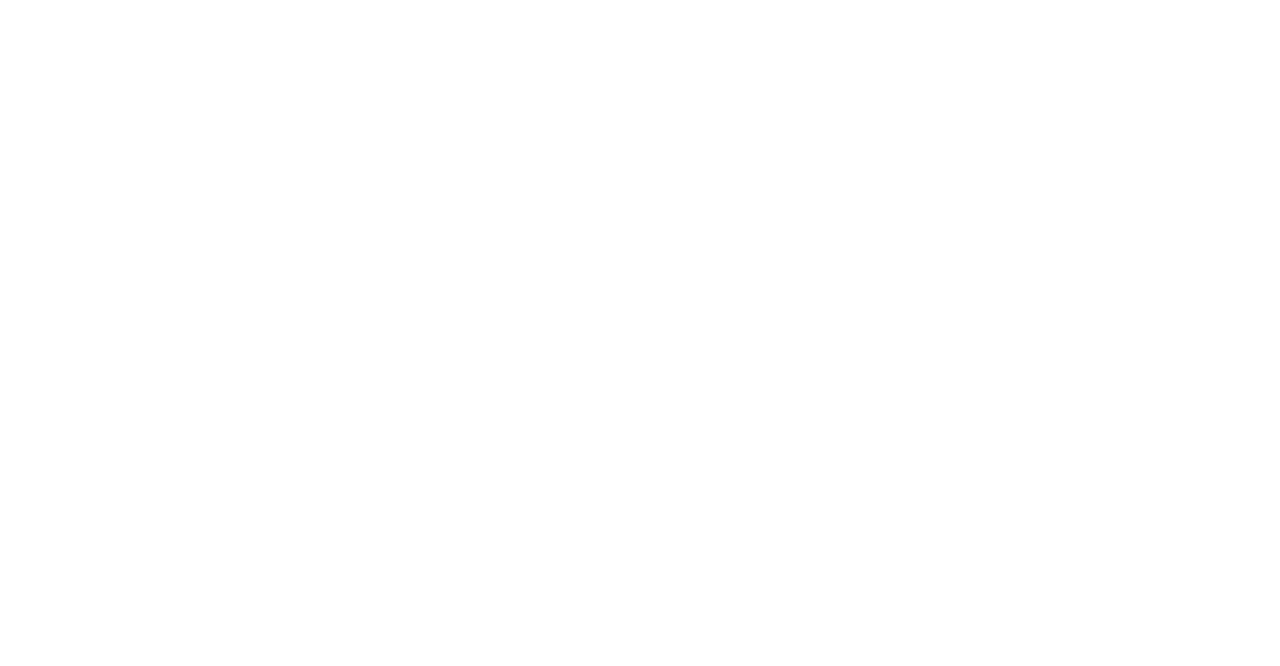
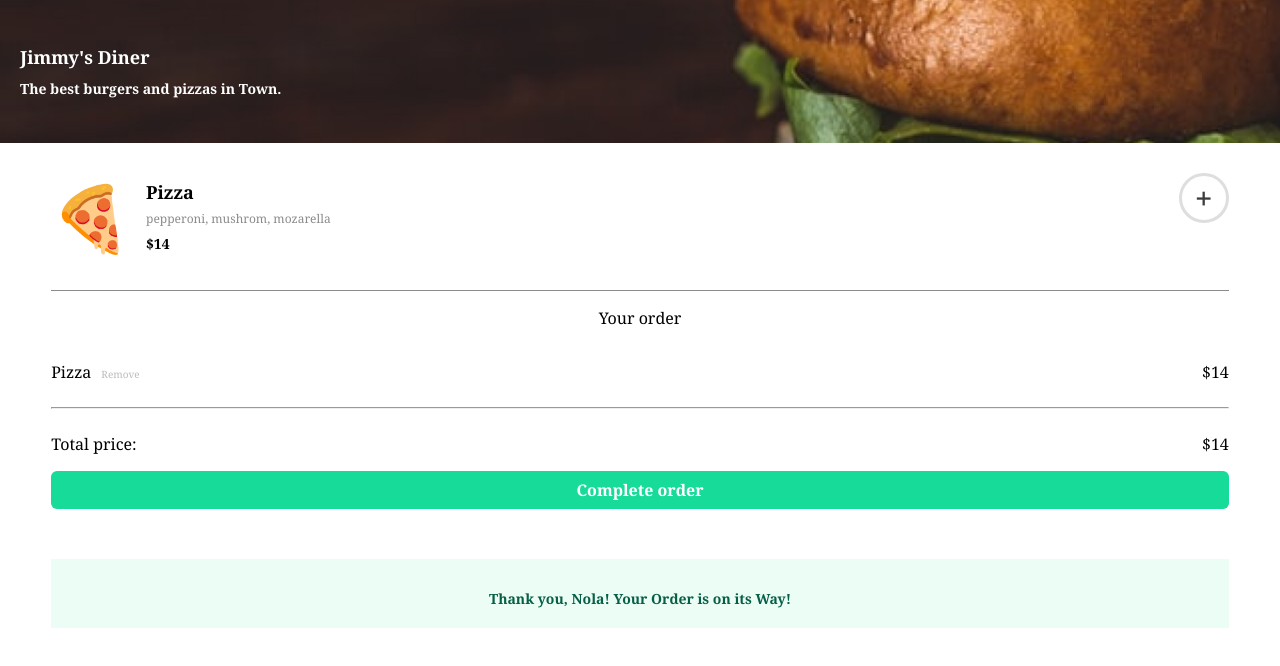
Before and after one commit to Noulakl/Ordering_Food_In_A_Restaurant, a plain HTML site: page index.html in a window 1280 px wide. Drawn offline with Linux system fonts and the light colour scheme.

Commit message:
HTML and CSS rendered out
Done with HTML and CSS. JS remains

```diff
--- a/index.css
+++ b/index.css
@@ -1,3 +1,153 @@
+*{
+    font-family: Georgia, serif;
+    box-sizing: border-box;
+}
+
+/* Layouts*/
 body {
     margin: 0;
 }
+
+header{
+    width: 100%;
+    display: flex;
+    align-items: center;
+    padding: 45px 20px;
+    background-image: url(./img/burger.png);
+    background-size: cover;
+    color: white;
+    }
+
+main{
+    width: 92%;
+    margin: 30px auto;
+}
+
+.item-cont{
+    display: flex;
+    border-bottom: solid 1px #8B8B8B ;
+    justify-content: space-between;
+    padding-bottom: 30px;
+}
+.Item-detail{
+    display: flex;
+    align-items: center;
+    justify-content: center;
+    gap: 15px;
+}
+.count{
+    display: flex;
+    flex-direction: column;
+    text-align: center;
+}
+.oreder-overview, .total-bar{
+    display: flex;
+    justify-content: space-between;
+}
+
+.selected-item{
+    display: flex;
+    align-items: center;
+    justify-content: center;
+    gap: 10px;
+}
+
+#pay-cont{
+position: absolute;
+top: 0;
+bottom: 0;
+right: 0;
+left: 0;
+margin: auto;
+padding: 20px;
+display: none; /*swap it to flex if not none*/
+flex-direction: column;
+justify-content: center;
+align-items:center;
+text-align: center;
+width: 80%;
+height: 50%;
+background: white;
+box-shadow: 5px 5px 600px black;
+border-radius: 8px;
+}
+
+.thanks{
+    display: block; /*swap it to block if not none*/
+    background-color: #ECFDF5;
+    padding: 20px;
+    margin-top: 50px;
+    text-align: center;
+    color: #065F46;
+}
+
+form{
+    display: flex;
+    flex-direction: column;
+    width: 90%;
+}
+input{
+    padding: 10px;
+    margin: 15px 0;
+    color: #757575;
+}
+
+hr{
+    background-color: #3C3C3C;
+    color: #3C3C3C;
+    height: 2px;
+    width: 100%;
+}
+/*Typography*/
+h1{
+    font-size: 18px;
+    font-weight: 900;
+    margin: 0;
+}
+
+h2{
+    font-size: 14px;
+    font-weight: 800;
+    margin: 10px 0 0 0;
+}
+
+.item-thumb{
+    font-size: 4rem;
+}
+
+.text-description p{
+    font-size: 12px;
+    line-height: 0;
+    margin: 15px 0;
+    color: #8B8B8B;
+}
+/*buttons*/
+button{
+   color: white;
+   background: #16DB99;
+   border: none;
+   border-radius: 6px;
+   padding: 8px 0;
+   font-size: 16px;
+   font-weight: 800;
+}
+
+#add-item-btn{
+    width: 50px;
+    height: 50px;
+    color: #3C3C3C;
+    background: none;
+    border-radius: 50%;
+    border: solid 3px #DEDEDE ;
+    font-size: 2rem;
+    line-height: 0;
+    margin: 0;
+}
+
+#remove-btns{
+    color: #BBBBBB;
+    background: none;
+    font-size: 10px;
+    font-weight: 500;
+    line-height: 0;
+}
--- a/index.html
+++ b/index.html
@@ -1,8 +1,91 @@
+<!DOCTYPE html>
 <html>
     <head>
-       <link rel="stylesheet" href="index.css">
+        <link rel="stylesheet" href="index.css">
+        <meta name="viewport" content="width=device-width, initial-scale=1.0">
     </head>
     <body>
-	<script src="index.js"></script>
+        <header>
+            <div class="header-texts">
+                <h1> Jimmy's Diner </h1>
+                <h2> The best burgers and pizzas in Town. </h2>
+            </div>
+        </header>
+        <main>
+            <section class="menu" id="memu-cont">
+                <div class="item-cont">
+                    <div class="Item-detail">
+                        <div class="item-thumb" id="item-thumb" role="img" aria-label="">🍕</div>
+                        <div class="text-description">
+                            <h1 id="item-name" >Pizza</h1>
+                            <p id="description">
+                                pepperoni,
+                                mushrom,
+                                mozarella
+                            </p>
+                            <h2 id="price-tag">$14</h2>
+                        </div>
+                    </div>
+                    <button id="add-item-btn"> + </button>
+                </div>
+            </section>
+
+            <section class="count" id="count-cont">
+                <p>Your order</p>
+                <div class="oreder-overview">
+                    <p class="selected-item" id="selected-item">
+                        Pizza
+                        <span>
+                            <button id="remove-btns">
+                                Remove
+                            </button>
+                        </span>
+                    </p>
+                    <p class="ordered-price"
+                    id="ordered-price">
+                        $14
+                    </p>
+                </div>
+                <hr>
+                <div class="total-bar">
+                    <p >Total price:</p>
+                    <p class="total-price" id="total-price">$14</p>
+                </div>
+              <button id="complete-order-btn">
+                Complete order
+              </button>
+            </section>
+
+            <section class="payment" id="pay-cont">
+                <h1>Enter card details</h1>
+                <form type="submit">
+                    <input type="text"
+                            placeholder="Enter your name"
+                            name="name-Input"
+                            required>
+                    <input type="text"
+                            placeholder="105 011 018 259"
+                            name="card-number"
+                            minlength="13"
+                            maxlength="13"
+                            pattern="[0-9]+"
+                            required>
+                    <input type="text"
+                            placeholder="1234"
+                            name="Enter-CVV"
+                            minlength="4"
+                            maxlength="4"
+                            pattern="[0-9]+"
+                            required>
+                    <button id="pay-btn"> Pay 🥹 </button>
+                </form>
+            </section>
+            <div class="thanks" id="thanks">
+                <h2 id="Thank-you-message">
+                    Thank you, Nola! Your Order is on its Way!
+                </h2>
+            </div>
+        </main>
+	<script src="index.js" type="module"></script>
     </body>
 </html>
```
Also changed, not shown: img/burger.jpg (added), img/burger.png (added).
